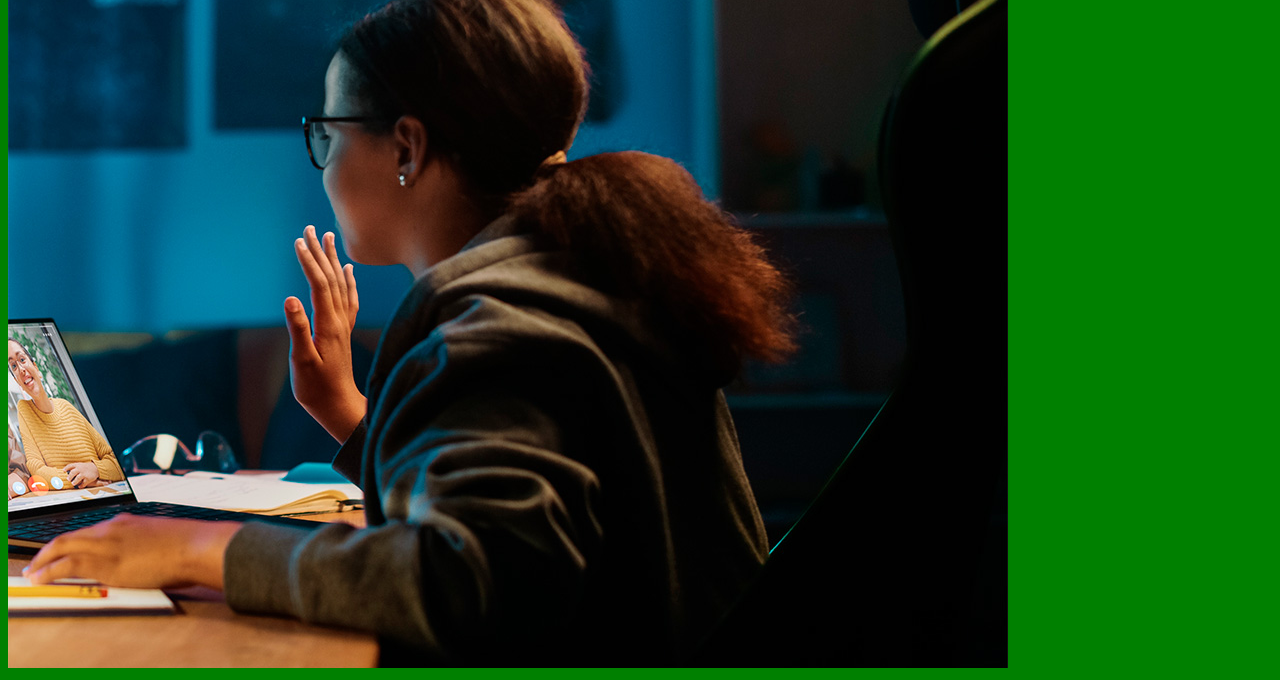
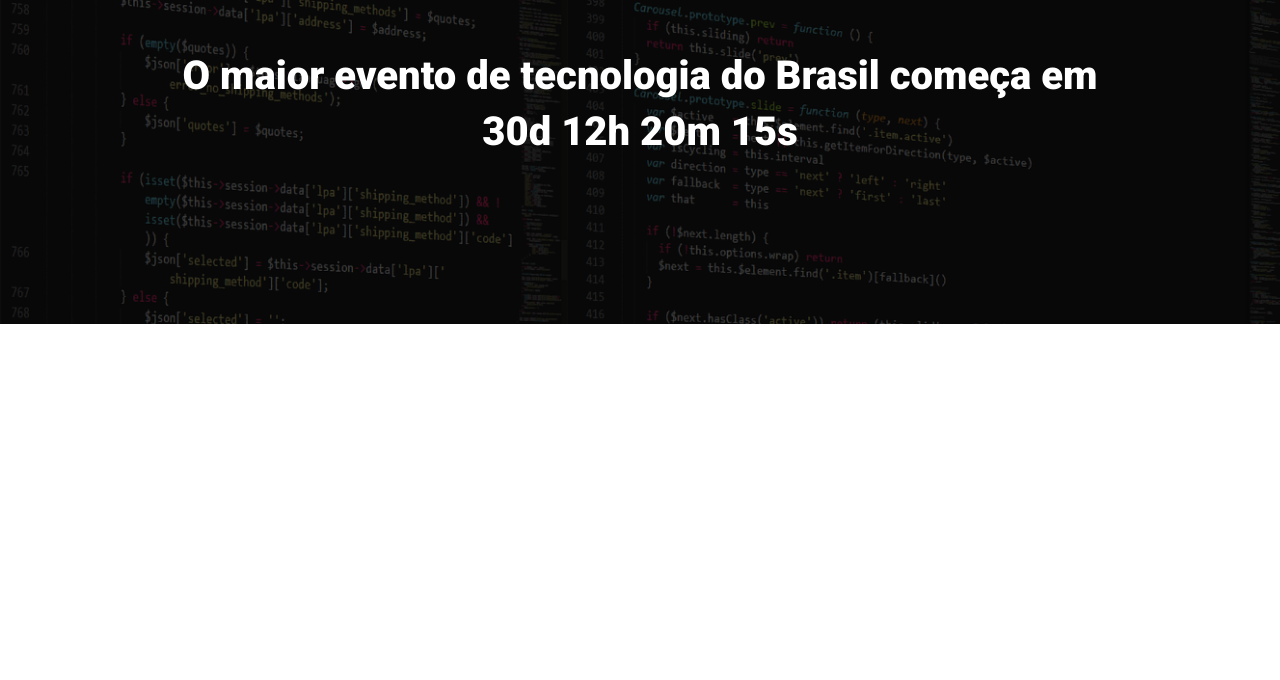
Before and after one commit to schorchi-GH/ebac_tech_talks, a website built with Parcel: page src/index.html in a window 1280 px wide. Shown: the part 160-840 px from the top of the page. After the commit the page ends 800 px from the top, so only its background shows below. Built offline with nearby package versions, Linux system fonts and the light colour scheme.

Commit message:
criando o hero

```diff
--- a/src/index.html
+++ b/src/index.html
@@ -1,14 +1,26 @@
 <!DOCTYPE html>
-<html lang="en">
+<html lang="pt-br">
 <head>
     <meta charset="UTF-8">
     <meta name="viewport" content="width=device-width, initial-scale=1.0">
-    <title>Document</title>
+    <title>EBAC Tech Talks</title>
+    <link rel="preconnect" href="https://fonts.googleapis.com">
+    <link rel="preconnect" href="https://fonts.gstatic.com" crossorigin>
+    <link href="https://fonts.googleapis.com/css2?family=Roboto:wght@400;700;900&display=swap" rel="stylesheet">
     <link rel="stylesheet" href="styles/main.scss">
 </head>
-<body>
-    <h1>Olá Mundo</h1>
-    <img src="./images/backend.png" alt="backend">
+    <body>
+        <header class="hero">
+            <div class="container">
+                <img class="hero__logo" src="./images/ebac_logo.svg" alt="EBAC">
+                <p class="hero__text">
+                    O maior evento de tecnologia do Brasil começa em 30d 12h 20m 15s
+                </p>
+            </div>
+        </header>
+
+
+
     <script src="scripts/main.js"></script>
 </body>
 </html>
--- a/src/scripts/main.js
+++ /dev/null
@@ -1 +0,0 @@
-console.log('Hello World');
--- /dev/null
+++ b/src/styles/_hero.scss
@@ -0,0 +1,54 @@
+.hero {
+    padding-top: 64px;
+    padding-bottom: 100px;
+    background-image: url(../images/fundo.png);
+    background-repeat: no-repeat;
+    background-size: cover;
+    position: relative;
+
+    .container {
+        position: relative;
+    }
+
+    &::before {
+        position: absolute;
+        top: 0;
+        left: 0;
+        width: 100%;
+        height: 100%;
+        background-color: #000;
+        content: "";
+        opacity: .7;
+    }
+
+    &__text  {
+        margin-top: 64px;
+        margin-bottom: 64px;
+        font-size: 40px;
+        line-height: 56px;
+        font-weight: 800;
+        text-align: center;
+    }
+
+    &__logo {
+        margin: 0 auto;
+        height: 80px;
+        display: block;
+    }
+
+    @media (max-width: 640px) {
+        padding: 40px 0;
+
+        &__logo {
+            height: 40px;
+        }
+
+        &__text {
+            font-size: 22px;
+            line-height: 24px;
+            margin: 24px 0;
+        }
+    }
+
+
+}
--- a/src/styles/main.scss
+++ b/src/styles/main.scss
@@ -1,3 +1,23 @@
-body {
-    background-color: green;
+@use 'hero';
+
+* {
+    margin: 0;
+    padding: 0;
+    box-sizing: border-box;
+    font-family: Roboto, sans-serif;
+    color: #ffffff;
 }
+
+.container {
+    max-width: 960px;
+    width: 100%;
+    margin: 0 auto;
+
+    @media (max-width: 640px) {
+        max-width: 80%;
+    }
+
+    @media (max-width: 1024px) {
+        max-width: 90%;
+    }
+}
```
